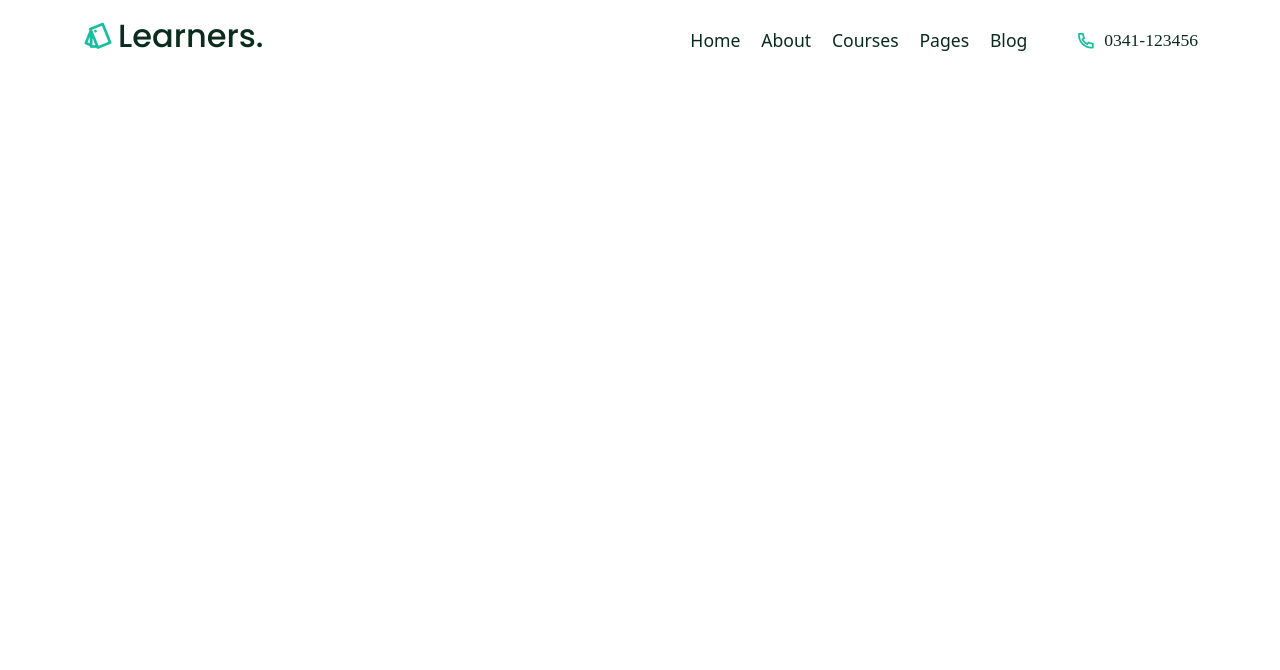
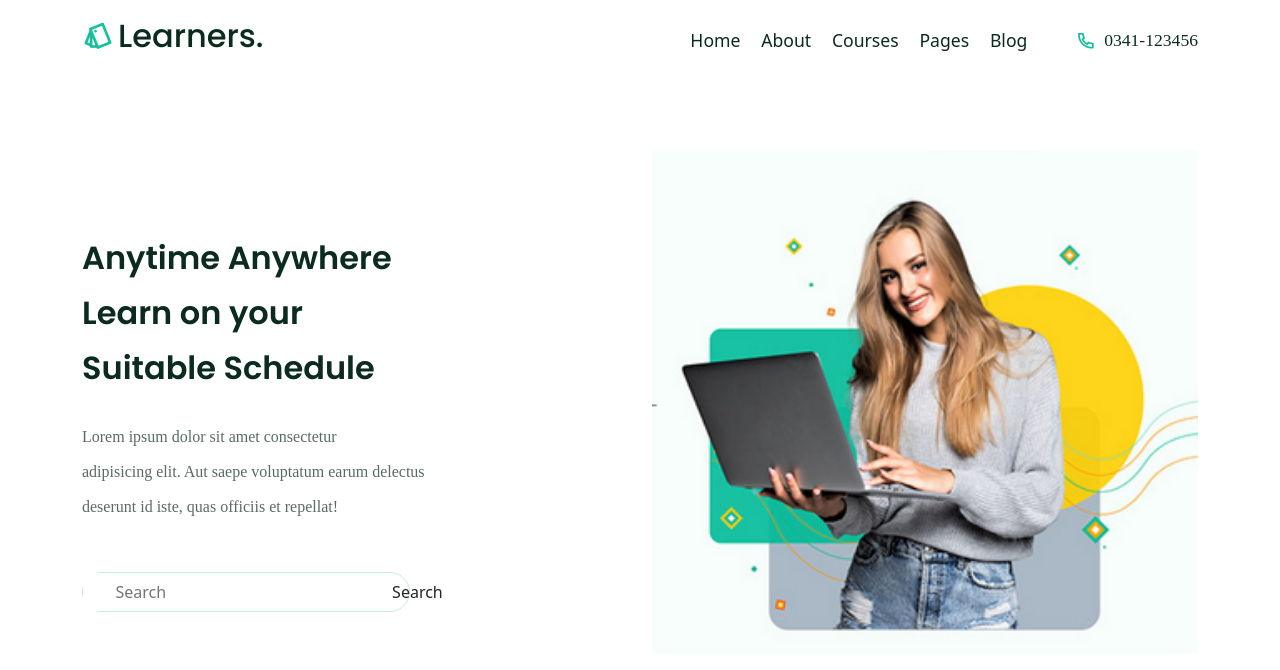
Before and after one commit to irkfaisal/React_OnlineEdu, a React (Create React App) app in the folder onlineedusite/: page / in a window 1280 px wide. Shown: the top 670 px of the page. Built offline with nearby package versions, Linux system fonts and the light colour scheme; a web font is replaced by a local one.

Commit message:
Banner section

```diff
--- a/onlineedusite/src/components/Hero-Section/Hero-section.css
+++ b/onlineedusite/src/components/Hero-Section/Hero-section.css
@@ -0,0 +1,23 @@
+.hero__content h2 {
+    font-weight: 600;
+    line-height: 55px;
+  }
+
+  .hero__content {
+    padding-top: 80px;
+  }
+  .search input {
+    border: none;
+    outline: none;
+    padding: 7px 10%;
+  }
+
+  .search {
+    width: 60%;
+    border: 1px solid #17bf9d44;
+    display: flex;
+    justify-content: space-between;
+    align-items: center;
+    border-radius: 50px;
+    margin-top: 20px;
+  }
--- a/onlineedusite/src/components/Hero-Section/Hero-section.jsx
+++ b/onlineedusite/src/components/Hero-Section/Hero-section.jsx
@@ -0,0 +1,35 @@
+import React from 'react';
+import "./Hero-section.css";
+import { Container, Row, Col } from 'reactstrap';
+import heroImg from "../../assests/images/hero-img1.png"
+
+const HeroSection = () => {
+    return (
+        <section>
+            <Container>
+                <Row>
+                    <Col lg="6" md="6">
+                        <div className="hero__content">
+                            <h2 className="mb-4 hero__title">
+                                Anytime Anywhere <br /> Learn on your <br /> Suitable Schedule
+                            </h2>
+                            <p className="mb-5">
+                                Lorem ipsum dolor sit amet consectetur <br /> adipisicing elit.
+                                Aut saepe voluptatum earum delectus <br /> deserunt id iste,
+                                quas officiis et repellat!
+                            </p>
+                            <div className='search'>
+                            <input type="text" placeholder="Search" />
+              <button className="btn">Search</button>
+                            </div>
+                        </div>
+                    </Col>
+                    <Col lg="6" md="6">
+                        <img src={heroImg} alt="" className="w-100 hero__img"></img>
+                    </Col>
+                </Row>
+            </Container>
+        </section>
+    )
+}
+export default HeroSection;
--- a/onlineedusite/src/page/Home.jsx
+++ b/onlineedusite/src/page/Home.jsx
@@ -1,11 +1,13 @@
 import React, { Fragment } from 'react';
 
 import Header from '../components/Header/Header';
+import HeroSection from '../components/Hero-Section/Hero-section';
 
 const Home = () => {
     return (
         <Fragment>
            <Header></Header>
+           <HeroSection></HeroSection>
         </Fragment>
     )
 }
```
